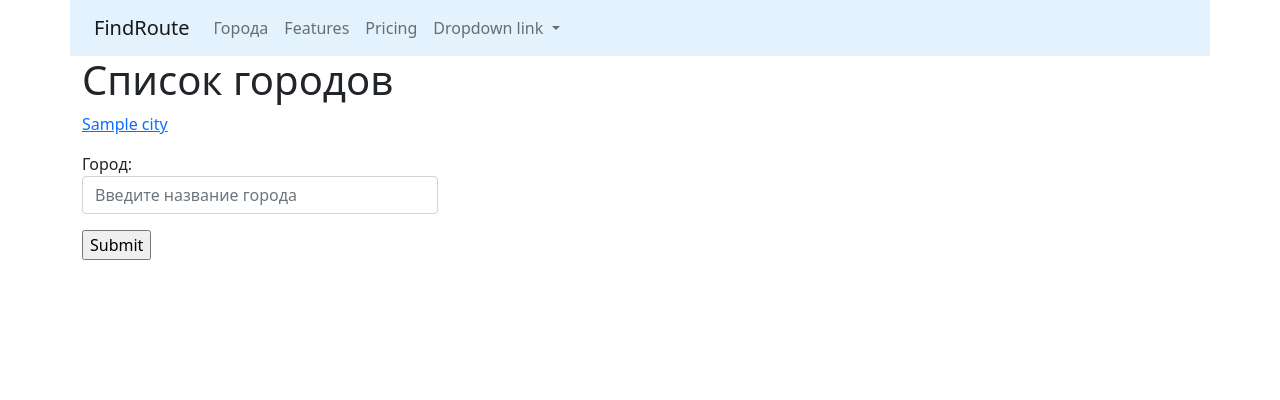
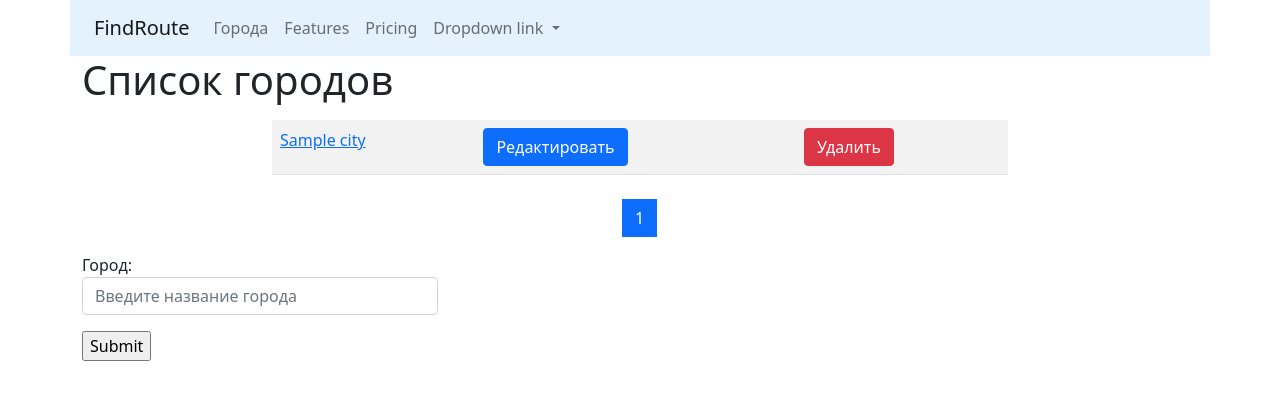
Before and after one commit to aleksandrshafikov/find_route, a Django app: page /cities/ in a window 1280 px wide. Shown: the top 400 px of the page. Run offline with Django 3.2, Linux system fonts and the light colour scheme; tables that the repository leaves empty hold one stand-in row (values such as "Sample post").

Commit message:
Pagination

```diff
--- a/cities/templates/cities/home.html
+++ b/cities/templates/cities/home.html
@@ -4,19 +4,68 @@
 {% block content %}
 <h1> Список городов</h1>
 <div class="row">
-    <div class="col-md">
-        {% for object in objects_list %}
-            <p>
-                <a href="{% url 'cities:detail' pk=object.pk%}">{{object.name}}</a>
-                </p>
+    <div class="col-md-8 mx-auto my-2">
+        <table class="table table-striped">
+        {% for object in page_obj %}
+            <tr>
+                <td>
+                    <a href="{% url 'cities:detail' pk=object.pk%}">{{object.name}}</a>
+                </td>
+                <td>
+                    <a href="{% url 'cities:update' pk=object.pk%}">
+                        <button type="submit" class="btn btn-primary">Редактировать</button>
+                    </a>
+                </td>
+                <td>
+                    <a href="{% url 'cities:delete' pk=object.pk%}">
+                        <button type="submit" class="btn btn-danger">Удалить</button>
+                    </a>
+                </td>
+            </tr>
+
+
         {% endfor %}
+        </table>
     </div>
 </div>
+
+<nav aria-label="Page navigation example">
+  <ul class="pagination justify-content-center" >
+    <li class="page-item">
+        {% if page_obj.has_previous %}
+            <a class="page-link" href="?page={{ page_obj.previous_page_number }}" aria-label="Previous">
+            <span aria-hidden="true">&laquo;</span>
+            </a>
+        {% endif %}
+
+    </li>
+
+      {% for page in page_obj.paginator.page_range %}
+
+            <li class="page-item {% if page == page_obj.number %} active {% endif %}">
+                <a class="page-link" href="?page={{page}}">
+                    {{ page }}
+                </a>
+            </li>
+      {% endfor %}
+
+
+    <li class="page-item">
+        {% if page_obj.has_next %}
+      <a class="page-link" href="?page={{ page_obj.paginator.num_pages }}" aria-label="Next">
+        <span aria-hidden="true">&raquo;</span>
+      </a>
+        {% endif %}
+    </li>
+
+
+
+  </ul>
+</nav>
 <div class="row">
     <div class="col-md-4">
         <form action="" method="post"> {% csrf_token %}
-
-        {{ form.as_p }}
+    {{ form.as_p }}
   <input type="submit" value="Submit">
 </form>
     </div>
--- a/cities/urls.py
+++ b/cities/urls.py
@@ -3,7 +3,8 @@ from django.urls import path
 from cities.views import *
 
 urlpatterns = [
-    path('', home, name='home'),
+    # path('', home, name='home'),
+    path('', CityListView.as_view(), name='home'),
     path('detail/<int:pk>/', CityDetailView.as_view(), name='detail'),
     path('update/<int:pk>/', CityUpdateView.as_view(), name='update'),
     path('delete/<int:pk>/', CityDeleteView.as_view(), name='delete'),
--- a/cities/views.py
+++ b/cities/views.py
@@ -1,12 +1,13 @@
+from django.core.paginator import Paginator
 from django.shortcuts import render, get_object_or_404
 from django.urls import reverse_lazy
-from django.views.generic import DetailView, CreateView, UpdateView, DeleteView
+from django.views.generic import DetailView, CreateView, UpdateView, DeleteView, ListView
 
 from cities.forms import HtmlForm, CityForm
 from cities.models import City
 
 __all__ = (
-    'home', 'CityDetailView', 'CityCreateView', 'CityUpdateView', 'CityDeleteView'
+    'home', 'CityDetailView', 'CityCreateView', 'CityUpdateView', 'CityDeleteView', 'CityListView'
 )
 
 
@@ -25,7 +26,10 @@ def home(request, pk=None):
     # return render(request, 'cities/detail.html', context)
     form = CityForm()
     qs = City.objects.all()
-    context = {'objects_list': qs, 'form': form}
+    lst = Paginator(qs, 2)
+    page_number = request.GET.get('page')
+    page_obj = lst.get_page(page_number)
+    context = {'page_obj': page_obj, 'form': form}
     return render(request, 'cities/home.html', context)
 
 
@@ -55,3 +59,15 @@ class CityDeleteView(DeleteView):
 
     def get(self, request, *args, **kwargs):
         return self.post(request, *args, **kwargs)
+
+
+class CityListView(ListView):
+    paginate_by = 2
+    model = City
+    template_name = 'cities/home.html'
+
+    def get_context_data(self, **kwargs):
+        context = super().get_context_data(**kwargs)
+        form = CityForm()
+        context['form'] = form
+        return context
```
